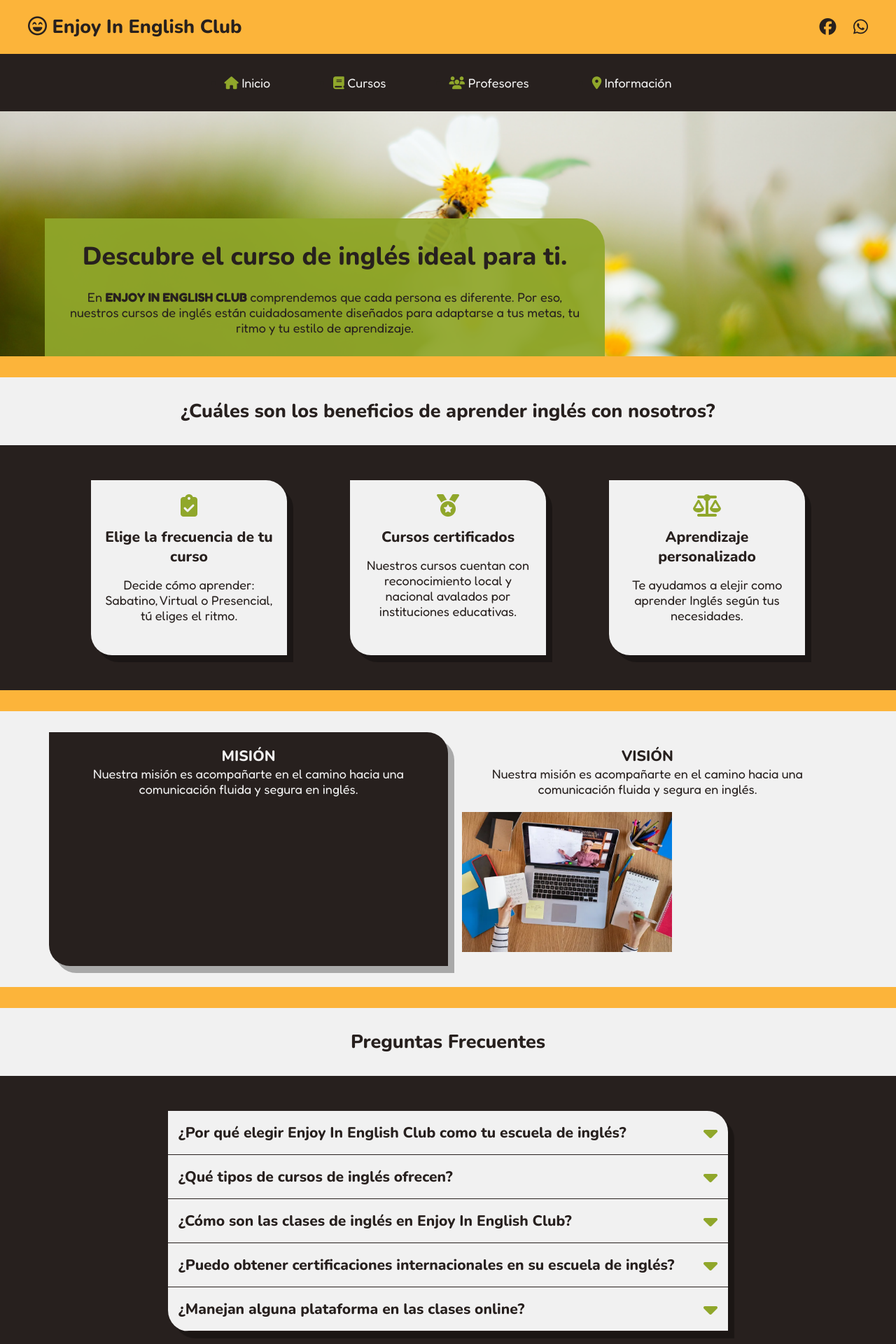
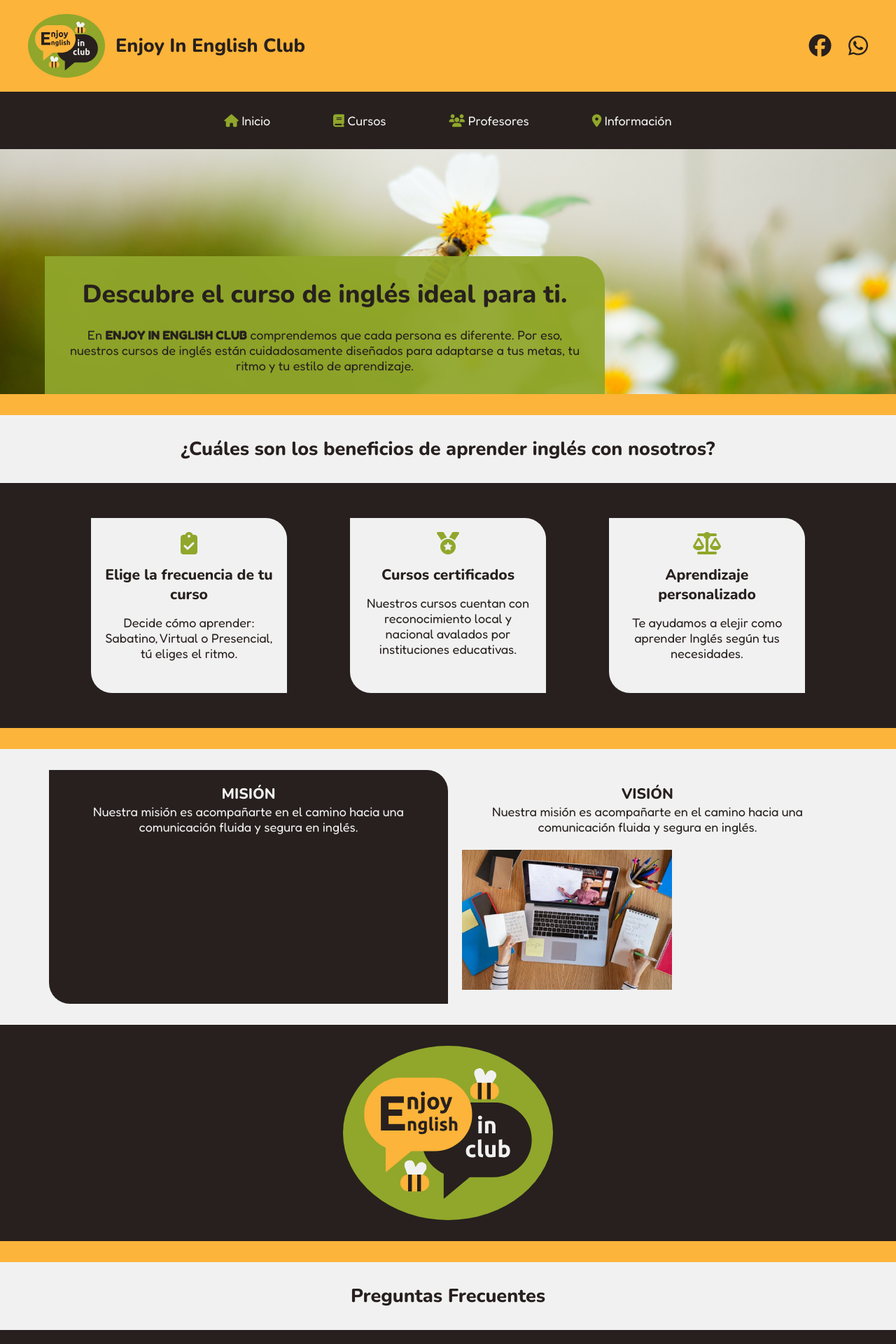
Before and after one commit to DenilsonNM/Enjoy-In-English-Club, a PHP site: page / in a window 1280 px wide. Shown: the top 1920 px of the page at 70% size. Run offline with PHP 8.4, Linux system fonts and the light colour scheme; some libraries are stand-ins or nearby versions.

Commit message:
new logo and delete box-shadow

```diff
--- a/index.html
+++ b/index.html
@@ -24,7 +24,11 @@
 <body>
   <header>
     <div class="div_title ancho">
-      <h2><i class="fa-regular fa-face-laugh-beam"></i> Enjoy In English Club</h2>
+      <h2>
+        <figure class="figure_logo">
+          <img src="imagenes/LOGO.svg" alt="">
+        </figure> Enjoy In English Club
+      </h2>
       <div class="div_social">
         <a href=""><i class="fa-brands fa-facebook"></i></a>
         <a href=""><i class="fa-brands fa-whatsapp"></i></a>
@@ -94,6 +98,7 @@
           acompañarte
           en el camino hacia una comunicación fluida y segura en inglés.</p>
       </article>
+
       <article>
         <h3>VISIÓN</h3>
         <p>Nuestra misión es
@@ -106,6 +111,12 @@
       </article>
     </div>
   </section>
+  <section class="section_infoextralogo">
+    <figure>
+      <img src="imagenes/LOGO.svg" alt="">
+    </figure>
+  </section>
+
 
 
   <!-- ------------------------------------- -->
--- a/styles/general.css
+++ b/styles/general.css
@@ -70,9 +70,22 @@ header {
   justify-content: space-between;
 }
 
+.div_title h2 {
+  display: flex;
+  align-items: center;
+  gap: 15px;
+}
+
 .div_social a {
-  font-size: x-large;
+  font-size: xx-large;
   padding-left: 20px;
+}
+
+.figure_logo {
+  width: 110px;
+  border-radius: 100%;
+  padding: 10px;
+  background-color: var(--color-5);
 }
 
 /* ------------------------------------- */
@@ -162,7 +175,7 @@ main i {
   display: flex;
   flex-direction: column;
   gap: 15px;
-  box-shadow: 9px 10px 0px rgba(0, 0, 0, 0.300);
+  /* box-shadow: 9px 10px 0px rgba(0, 0, 0, 0.300); */
 }
 
 .div_beneficios i {
@@ -171,6 +184,23 @@ main i {
 }
 
 /* ------------------------------------- */
+
+.section_infoextralogo {
+  display: flex;
+  align-items: center;
+  justify-content: center;
+  background-color: var(--color-2);
+  padding: 30px 0px;
+}
+
+.section_infoextralogo figure {
+  width: 300px;
+  /* height: 300px; */
+  border-radius: 100%;
+  background-color: var(--color-5);
+  padding: 30px;
+
+}
 
 .section_infoextra {
   display: flex;
@@ -196,7 +226,7 @@ main i {
 .article_infoextra {
   background-color: var(--color-2);
   color: var(--color-3);
-  box-shadow: 9px 10px 0px rgba(0, 0, 0, 0.300);
+  /* box-shadow: 9px 10px 0px rgba(0, 0, 0, 0.300); */
   border-radius: 0px 30px 0px 30px;
 }
 
@@ -215,7 +245,7 @@ main i {
   width: 800px;
   border-radius: 0px 30px 0px 30px;
   overflow: hidden;
-  box-shadow: 9px 10px 1px rgba(0, 0, 0, 0.300);
+  /* box-shadow: 9px 10px 1px rgba(0, 0, 0, 0.300); */
 }
 
 .div_sumary {
```
Also changed, not shown: imagenes/LOGO.png (added), imagenes/LOGO.svg (added).
